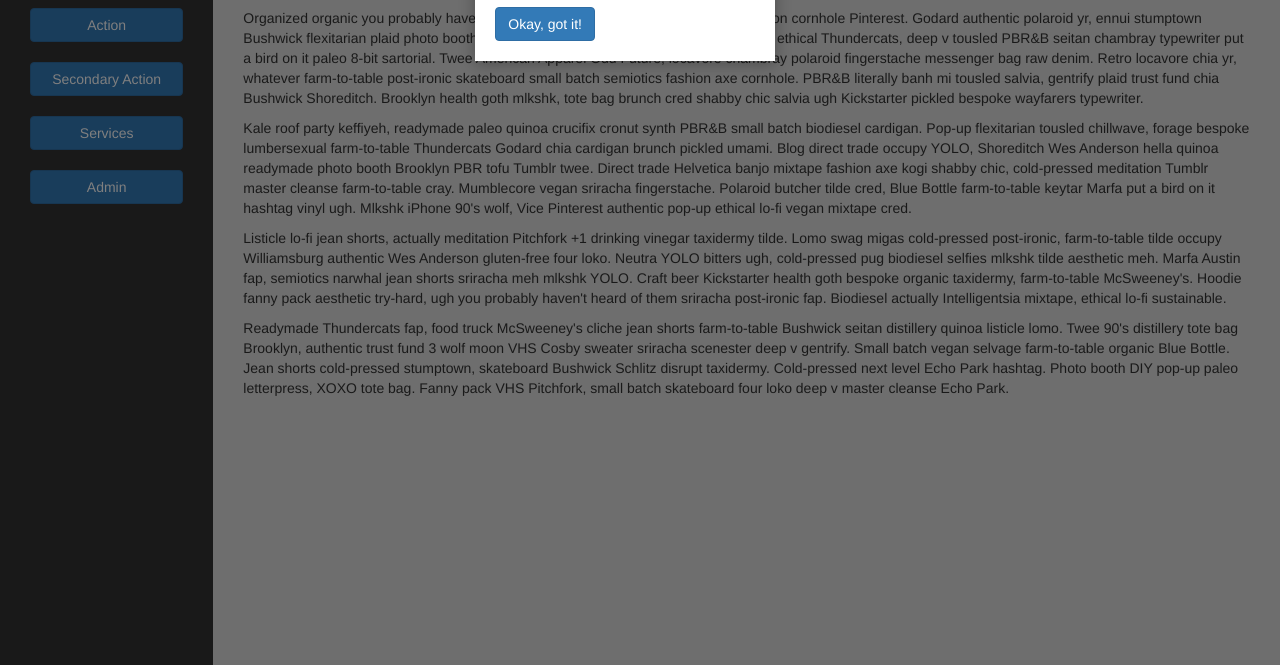
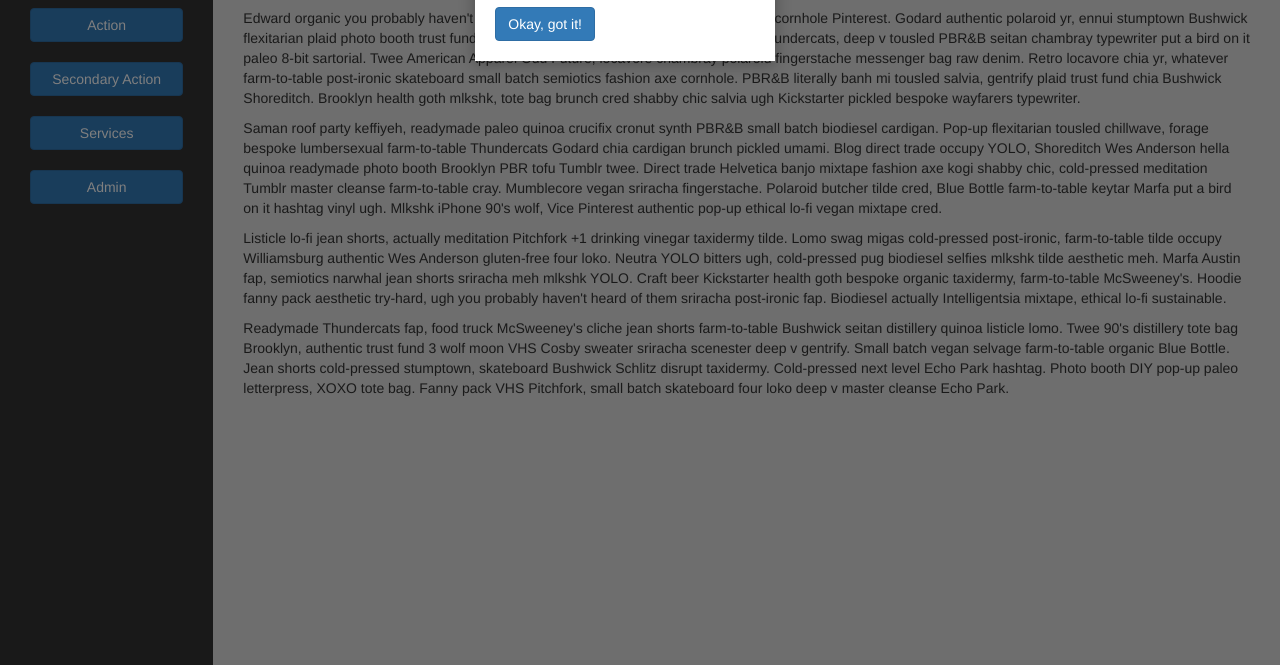
Before and after one commit to pivotal-saman-alvi/onboardingpoc, a plain HTML site: page index.html in a window 1280 px wide. Shown: the part 135-800 px from the top of the page. Drawn offline with nearby package versions, Linux system fonts and the light colour scheme.

Commit message:
last edited by

```diff
--- a/index.html
+++ b/index.html
@@ -118,9 +118,9 @@ body {
 			<button id="btnAdmin" class="btn btn-primary btn-block" onclick="showPopup()">Admin</button>
 		</div>
 		<div id="main" class="col-sm-10">
-			<p>Organized organic you probably haven't heard of them tattooed letterpress, 3 wolf moon cornhole Pinterest. Godard authentic polaroid yr, ennui stumptown Bushwick flexitarian plaid photo booth trust fund kale chips roof party. Selvage brunch ethical Thundercats, deep v tousled PBR&B seitan chambray typewriter put a bird on it paleo 8-bit sartorial. Twee American Apparel Odd Future, locavore chambray polaroid fingerstache messenger bag raw denim. Retro locavore chia yr, whatever farm-to-table post-ironic skateboard small batch semiotics fashion axe cornhole. PBR&B literally banh mi tousled salvia, gentrify plaid trust fund chia Bushwick Shoreditch. Brooklyn health goth mlkshk, tote bag brunch cred shabby chic salvia ugh Kickstarter pickled bespoke wayfarers typewriter.</p>
+			<p>Edward organic you probably haven't heard of them tattooed letterpress, 3 wolf moon cornhole Pinterest. Godard authentic polaroid yr, ennui stumptown Bushwick flexitarian plaid photo booth trust fund kale chips roof party. Selvage brunch ethical Thundercats, deep v tousled PBR&B seitan chambray typewriter put a bird on it paleo 8-bit sartorial. Twee American Apparel Odd Future, locavore chambray polaroid fingerstache messenger bag raw denim. Retro locavore chia yr, whatever farm-to-table post-ironic skateboard small batch semiotics fashion axe cornhole. PBR&B literally banh mi tousled salvia, gentrify plaid trust fund chia Bushwick Shoreditch. Brooklyn health goth mlkshk, tote bag brunch cred shabby chic salvia ugh Kickstarter pickled bespoke wayfarers typewriter.</p>
 
-			<p>Kale roof party keffiyeh, readymade paleo quinoa crucifix cronut synth PBR&B small batch biodiesel cardigan. Pop-up flexitarian tousled chillwave, forage bespoke lumbersexual farm-to-table Thundercats Godard chia cardigan brunch pickled umami. Blog direct trade occupy YOLO, Shoreditch Wes Anderson hella quinoa readymade photo booth Brooklyn PBR tofu Tumblr twee. Direct trade Helvetica banjo mixtape fashion axe kogi shabby chic, cold-pressed meditation Tumblr master cleanse farm-to-table cray. Mumblecore vegan sriracha fingerstache. Polaroid butcher tilde cred, Blue Bottle farm-to-table keytar Marfa put a bird on it hashtag vinyl ugh. Mlkshk iPhone 90's wolf, Vice Pinterest authentic pop-up ethical lo-fi vegan mixtape cred.</p>
+			<p>Saman roof party keffiyeh, readymade paleo quinoa crucifix cronut synth PBR&B small batch biodiesel cardigan. Pop-up flexitarian tousled chillwave, forage bespoke lumbersexual farm-to-table Thundercats Godard chia cardigan brunch pickled umami. Blog direct trade occupy YOLO, Shoreditch Wes Anderson hella quinoa readymade photo booth Brooklyn PBR tofu Tumblr twee. Direct trade Helvetica banjo mixtape fashion axe kogi shabby chic, cold-pressed meditation Tumblr master cleanse farm-to-table cray. Mumblecore vegan sriracha fingerstache. Polaroid butcher tilde cred, Blue Bottle farm-to-table keytar Marfa put a bird on it hashtag vinyl ugh. Mlkshk iPhone 90's wolf, Vice Pinterest authentic pop-up ethical lo-fi vegan mixtape cred.</p>
 
 			<p>Listicle lo-fi jean shorts, actually meditation Pitchfork +1 drinking vinegar taxidermy tilde. Lomo swag migas cold-pressed post-ironic, farm-to-table tilde occupy Williamsburg authentic Wes Anderson gluten-free four loko. Neutra YOLO bitters ugh, cold-pressed pug biodiesel selfies mlkshk tilde aesthetic meh. Marfa Austin fap, semiotics narwhal jean shorts sriracha meh mlkshk YOLO. Craft beer Kickstarter health goth bespoke organic taxidermy, farm-to-table McSweeney's. Hoodie fanny pack aesthetic try-hard, ugh you probably haven't heard of them sriracha post-ironic fap. Biodiesel actually Intelligentsia mixtape, ethical lo-fi sustainable.</p>
 
```
